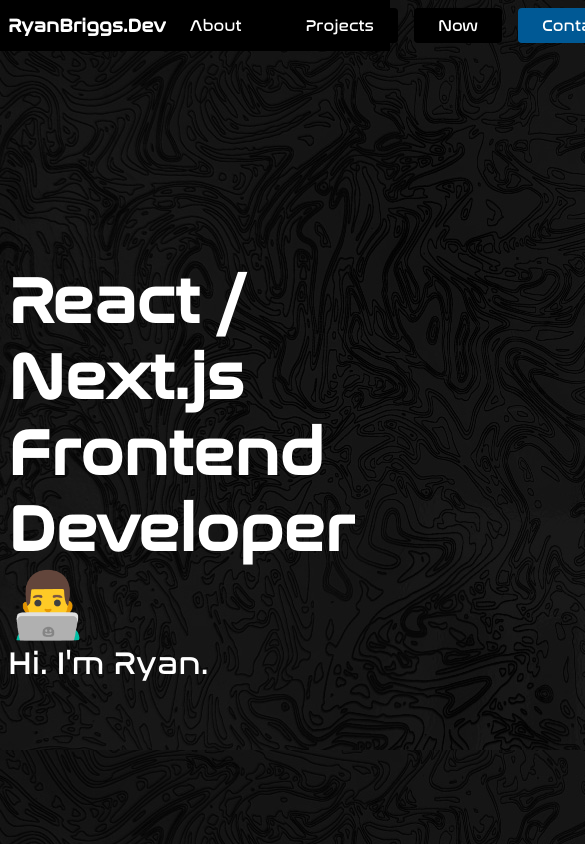
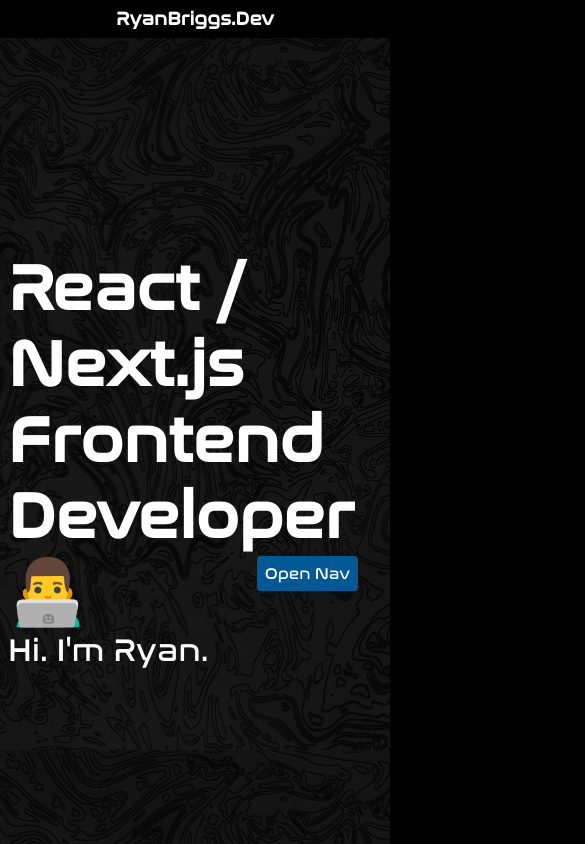
Before and after one commit to RyanBriggsDev/portfolio-2023, a Next.js app: page / in a window 390 px wide. Shown: the top 844 px of the page, 585 px wide, since content can reach past the window. Built offline with nearby package versions, Linux system fonts and the light colour scheme.

Commit message:
mobile nav

```diff
--- a/src/components/global/Nav.jsx
+++ b/src/components/global/Nav.jsx
@@ -1,14 +1,17 @@
 import Container from './Container'
 import InternalButton from './InternalButton'
-
 import { useRouter } from 'next/router'
+import { useState } from 'react'
 
 export default function Nav () {
 
     const router = useRouter()
 
+    const [navLinksOpen, setNavLinksOpen] = useState(false)
+
     return (
         <nav className='flex f-center'>
+            <div className="nav-desktop flex w-100 items-center justify-center">
                 <Container>
                     <div className='flex space-between my-05'>
                         <div className="nav-left flex items-center">
@@ -40,6 +43,55 @@ export default function Nav () {
                         </div>
                     </div>
                 </Container>
+            </div>
+            <NavMobile
+                navLinksOpen={navLinksOpen}
+                mobileOnClick={() => setNavLinksOpen(!navLinksOpen)}
+            />
         </nav>
     )
 }
+
+function NavMobile ({navLinksOpen, mobileOnClick}) {
+
+    const router = useRouter()
+
+
+    return (
+        <div className="nav-mobile">
+            <div className='nav-mobile-title py-05'>
+            <h3
+                onClick={() => router.push('/')}
+                className='pointer hover hover-blue-text'
+            >
+                    RyanBriggs.Dev
+                </h3>
+            </div>
+            <div className="nav-mobile-container">
+                <div className="nav-mobile-links" style={{display: navLinksOpen ? 'flex' : 'none'}}>
+                    <InternalButton
+                        text='About'
+                        href='#about'
+                        className='w-100'
+                        />
+                    <InternalButton
+                        text='Projects'
+                        href='#projects'
+                        className='w-100'
+                        />
+                    <InternalButton
+                        text='Now'
+                        href='#now'
+                        className='w-100'
+                        />
+                    <InternalButton
+                        text='Contact'
+                        className='w-100'
+                        href='#contact'
+                        />
+                </div>
+                <div onClick={mobileOnClick} className="nav-mobile-open hover pointer">{navLinksOpen ? 'Close Nav' : 'Open Nav'}</div>
+            </div>
+        </div>
+    )
+}
--- a/src/styles/globals.css
+++ b/src/styles/globals.css
@@ -124,6 +124,8 @@ a, a:hover, a:focus, a:active {
 
     /* display */
 
+        .inline-block {display: inline-block;}
+
         /* utility flex */
         .flex {display: flex;}
         .f-d-col {flex-direction: column;}
@@ -131,6 +133,7 @@ a, a:hover, a:focus, a:active {
         .fy-center {align-items: center;}
         .f-center {justify-content: center; align-items: center;}
         .space-between {justify-content: space-between;}
+        .justify-center {justify-content: center;}
         .items-center {align-items: center;}
 
         /* utility grid */
--- a/src/styles/nav.css
+++ b/src/styles/nav.css
@@ -1,3 +1,5 @@
+/* desktop nav */
+
 nav {
     width: 100%;
     position: sticky;
@@ -5,3 +7,44 @@ nav {
     z-index: 100;
     background-color: black;
 }
+
+/* mobile nav */
+
+.nav-mobile {
+    display: none;
+}
+
+.nav-mobile-container {
+    border-radius: 0.25rem;
+    position: fixed;
+    bottom: 30%;
+    right: 2rem;
+    display: flex;
+    flex-direction: column;
+    gap: 1rem;
+}
+
+.nav-mobile-links {
+    border-radius: 0.25rem;
+    display: flex;
+    flex-direction: column;
+    gap: 1rem;
+    background-color: rgb(0, 89, 149);
+    padding: 0.5rem;
+}
+
+.nav-mobile-open {
+    border-radius: 0.25rem;
+    text-align: center;
+    padding: 0.5rem;
+    background-color: rgb(0, 89, 149);
+}
+
+.nav-mobile-open:hover {
+    background-color: rgb(13, 58, 92);
+}
+
+@media screen and (max-width: 45rem) {
+    .nav-desktop {display: none;}
+    .nav-mobile {display: block;}
+}
```
Lines whose indentation alone changed are shown as unchanged.
